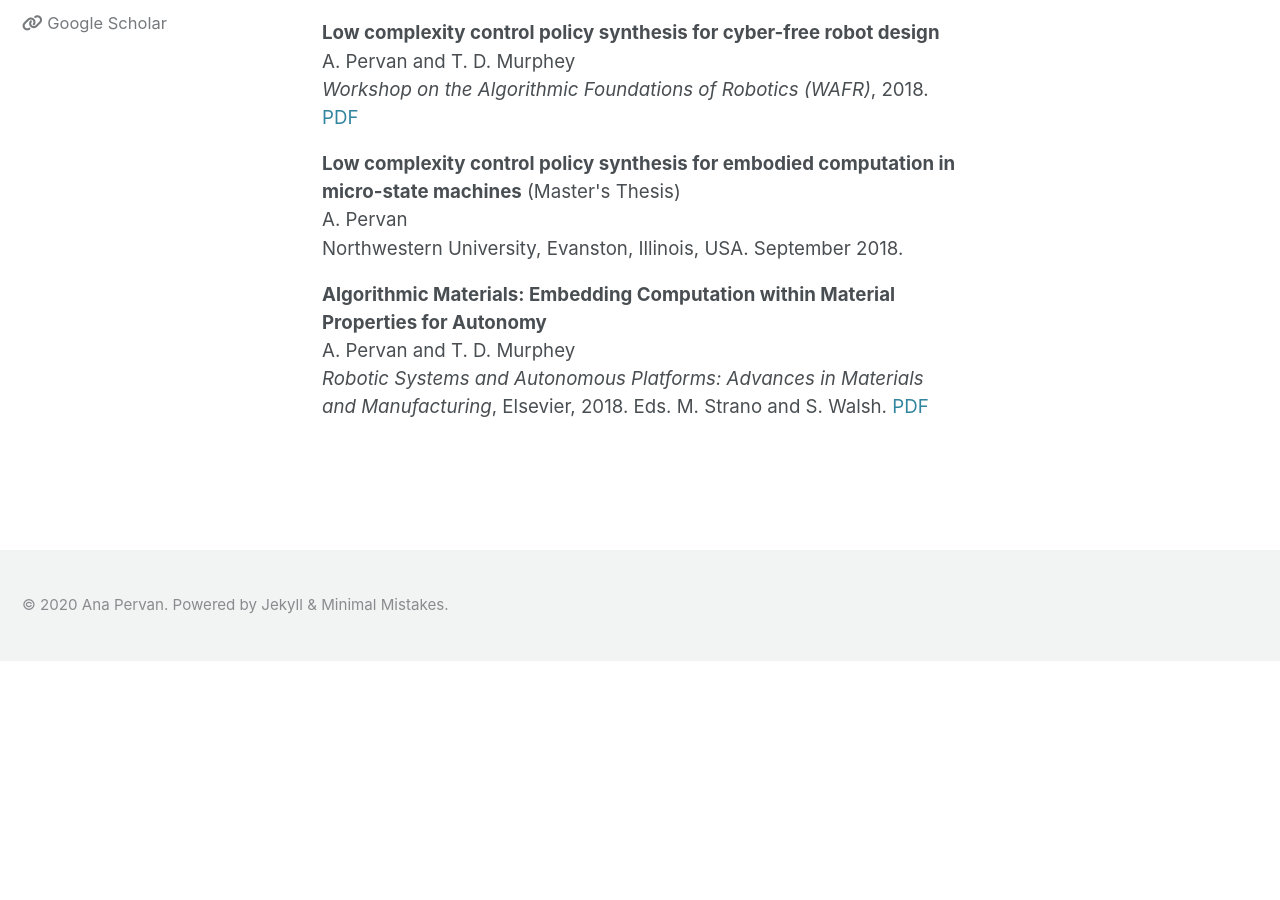
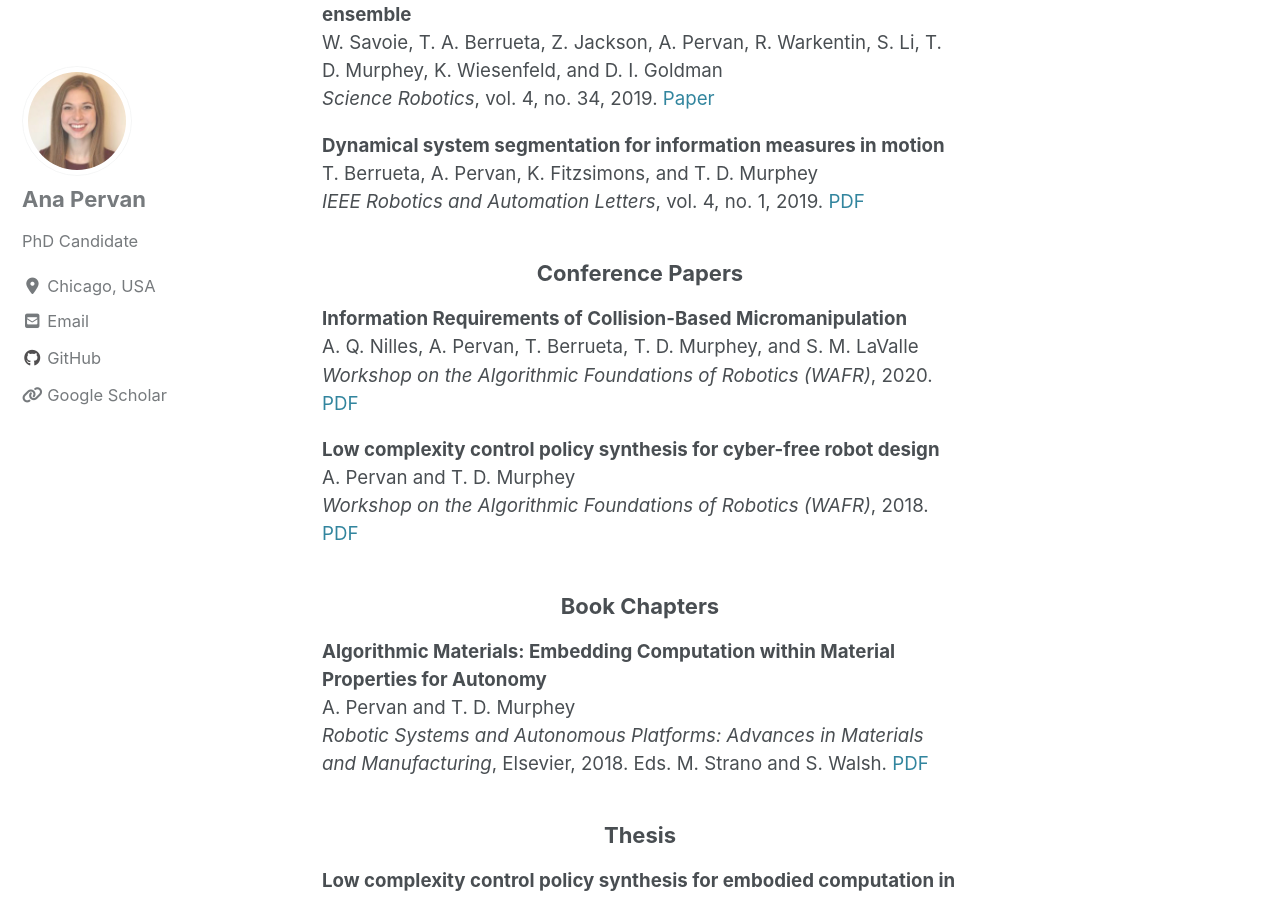
Before and after one commit to anapervan/anapervan.github.io, a Jekyll site: the page built from publications.html, in a window 1280 px wide and 900 px high, scrolled down 488 px. Built offline with Jekyll 4.4.1, drawn with Linux system fonts in a browser that asks for light colours; cached includes are drawn as plain includes; nearby versions of some CDN libraries; before the commit the page ends 1149 px from its top, so only the background shows below that; some of the changed text lies outside the part shown.

Commit message:
updated publications

```diff
--- a/_data/navigation.yml
+++ b/_data/navigation.yml
@@ -4,5 +4,5 @@ main:
     url: projects
   - title: "Publications"
     url: publications
-  - title: "&#127912;"
-    url: art
+  # - title: "&#127912;"
+  #   url: art
--- a/publications.html
+++ b/publications.html
@@ -5,19 +5,43 @@ author_profile: true
 <h2>Publications</h2>
 
 <body>
+  <center><h3>Preprints/Working Papers</h3></center>
+  <p style="font-size:0.85em"><b>Bayesian Particles on Cyclic Graphs</b>
+    <br>A. Pervan and T. D. Murphey
+    <br><i>arXiv preprint arXiv:2003.03793</i>, 2020. <a href="/assets/pdfs/BayesianParticlesOnCyclicGraphs.pdf">PDF</a></p>
+
+  <center><h3>Journal Papers</h3></center>
   <p style="font-size:0.85em"><b>A robot made of robots: emergent transport and control of a smarticle ensemble</b>
     <br>W. Savoie, T. A. Berrueta, Z. Jackson, A. Pervan, R. Warkentin, S. Li, T. D. Murphey, K. Wiesenfeld, and D. I. Goldman
     <br><i>Science Robotics</i>, vol. 4, no. 34, 2019. <a href="https://robotics.sciencemag.org/content/4/34/eaax4316">Paper</a></p>
   <p style="font-size:0.85em"><b>Dynamical system segmentation for information measures in motion</b>
     <br>T. Berrueta, A. Pervan, K. Fitzsimons, and T. D. Murphey
-  <br><i>IEEE Robotics and Automation Letters</i>, vol. 4, no. 1, pp. 169–176, 2019. <a href="/assets/pdfs/DynamicalSystemSegmentation.pdf">PDF</a></p>
+    <br><i>IEEE Robotics and Automation Letters</i>, vol. 4, no. 1, 2019. <a href="/assets/pdfs/DynamicalSystemSegmentation.pdf">PDF</a></p>
+
+  <center><h3>Conference Papers</h3></center>
+  <p style="font-size:0.85em"><b>Information Requirements of Collision-Based Micromanipulation</b>
+    <br>A. Q. Nilles, A. Pervan, T. Berrueta, T. D. Murphey, and S. M. LaValle
+    <br><i>Workshop on the Algorithmic Foundations of Robotics (WAFR)</i>, 2020. <a href="/assets/pdfs/InformationRequirements.pdf">PDF</a></p>
   <p style="font-size:0.85em"><b>Low complexity control policy synthesis for cyber-free robot design</b>
     <br>A. Pervan and T. D. Murphey
     <br><i>Workshop on the Algorithmic Foundations of Robotics (WAFR)</i>, 2018. <a href="/assets/pdfs/LowComplexityControlPolicySynthesis.pdf">PDF</a></p>
+
+  <center><h3>Book Chapters</h3></center>
+  <p style="font-size:0.85em"><b>Algorithmic Materials: Embedding Computation within Material Properties for Autonomy</b>
+    <br>A. Pervan and T. D. Murphey
+    <br><i>Robotic Systems and Autonomous Platforms: Advances in Materials and Manufacturing</i>, Elsevier, 2018. Eds. M. Strano and S. Walsh. <a href="/assets/pdfs/AlgorithmicMaterials.pdf">PDF</a></p>
+
+  <center><h3>Thesis</h3></center>
   <p style="font-size:0.85em"><b>Low complexity control policy synthesis for embodied computation in micro-state machines</b> (Master's Thesis)
   <br>A. Pervan
   <br>Northwestern University, Evanston, Illinois, USA. September 2018. </p>
-<p style="font-size:0.85em"><b>Algorithmic Materials: Embedding Computation within Material Properties for Autonomy</b>
-  <br>A. Pervan and T. D. Murphey
-  <br><i>Robotic Systems and Autonomous Platforms: Advances in Materials and Manufacturing</i>, Elsevier, 2018. Eds. M. Strano and S. Walsh. <a href="/assets/pdfs/AlgorithmicMaterials.pdf">PDF</a></p>
+
+  <center><h3>Unrefereed Papers</h3></center>
+  <p style="font-size:0.85em"><b>Corralling Active Brownian Particles With ``Active Billiard" Particles</b>
+    <br>A. Q. Nilles, A. Pervan, T. Berrueta, and T. D. Murphey
+    <br><i>Bulletin of the American Physical Society</i>, 2020. <a href="https://meetings.aps.org/Meeting/MAR20/Session/J30.6">Abstract</a></p>
+  <p style="font-size:0.85em"><b>Towards Robust Motion Planning for Synthetic Cells in a Circulatory System</b>
+    <br>T. Berrueta, A. Pervan, and T. D. Murphey
+    <br><i>Workshop on Robust Task and Motion Planning at Robotic Science and Systems (RSS) Conference</i>, 2019. <a href="/assets/pdfs/TowardsRobustMotionPlanning.pdf">PDF</a></p>
+
 </body>
```
Also changed, not shown: 6 other files. Lines whose indentation alone changed are shown as unchanged.
